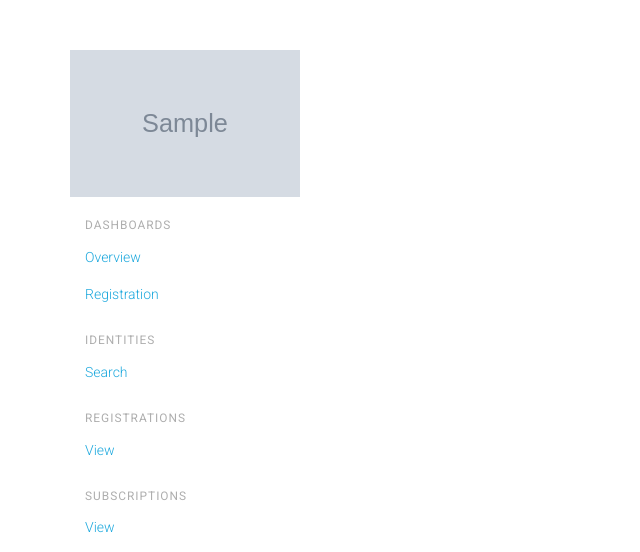
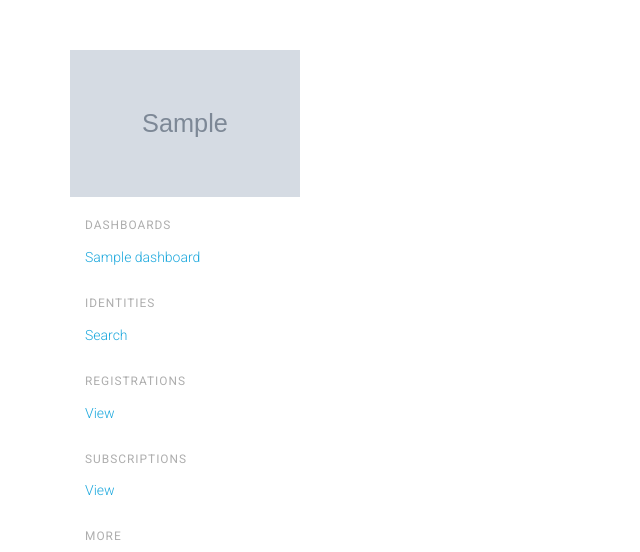
Before and after one commit to praekeltfoundation/seed-control-interface, a Django app: template ci/templates/ci/base.html in a window 1280 px wide. Shown: the top 552 px of the page, without its empty margins (0-640 px from the left). Run offline with Django 3.2, Linux system fonts and the light colour scheme; the template is opened without the code that fills it: most values are stand-ins (such as "Sample title", 1, 10 or a date in 2020); grey boxes marked "Sample" are stand-in pictures; some libraries are stand-ins or nearby versions.

Commit message:
Load user dashboards from CI service

```diff
--- a/ci/templates/ci/base.html
+++ b/ci/templates/ci/base.html
@@ -52,9 +52,10 @@
           <div class="collapse nav-toggleable-sm" id="nav-toggleable-sm">
             <ul class="nav nav-pills nav-stacked">
               <li class="nav-header">Dashboards</li>
-              {% url 'index' as url %}
-              <li{% if request.path == url %} class="active"{% endif %}><a href="{{ url }}">Overview</a></li>
-              <li{% if request.path == url %} class="active"{% endif %}><a href="{{ url }}">Registration</a></li>
+              {% for dashboard in dashboards %}
+               {% url 'dashboard' dashboard.id as url %}
+               <li{% if request.path == url %} class="active"{% endif %}><a href="{{ url }}">{{ dashboard.name }}</a></li>
+              {% endfor %}
               <li class="nav-header">Identities</li>
               {% url 'identity-search' as url %}
               <li{% if request.path == url %} class="active"{% endif %}><a href="{{ url }}">Search</a></li>
--- a/ci/urls.py
+++ b/ci/urls.py
@@ -5,5 +5,7 @@ from . import views
 urlpatterns = [
     url('^login/$', views.login, name='login'),
     url('^logout/$', views.logout, name='logout'),
+    url(r'^dashboard/(?P<dashboard_id>\d+)/', views.dashboard,
+        name='dashboard'),
     url('', views.index, name='index'),
 ]
--- a/setup.py
+++ b/setup.py
@@ -19,7 +19,7 @@ setup(
         'pytz==2015.7',
         'python-dateutil==2.5.3',
         'django-bootstrap-form==3.2.1',
-        'seed-services-client==0.1.2'
+        'seed-services-client==0.2.0'
     ],
     classifiers=[
         'Development Status :: 4 - Beta',
```
Also changed, not shown: ci/views.py (+31 -3 lines).
